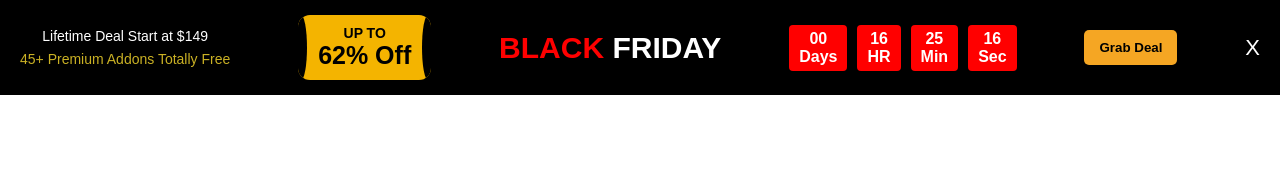
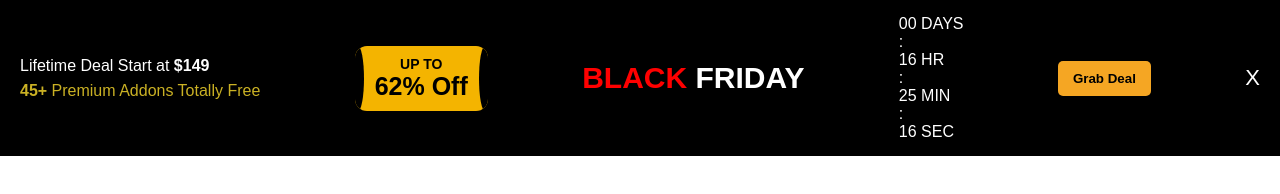
Before and after one commit to rajneeshkumar222/Banner, a plain HTML site: page index.html in a window 1280 px wide. Drawn offline with Linux system fonts and the light colour scheme.

Commit message:
Update index.html

```diff
--- a/index.html
+++ b/index.html
@@ -4,29 +4,74 @@
     <meta charset="UTF-8" />
     <meta name="viewport" content="width=device-width, initial-scale=1.0" />
     <link rel="stylesheet" href="style.css" />
-  <title>Banner</title>
+    <link rel="preconnect" href="https://fonts.googleapis.com">
+    <link rel="preconnect" href="https://fonts.gstatic.com" crossorigin>
+    <link
+        href="https://fonts.googleapis.com/css2?family=Mulish:ital,wght@0,200..1000;1,200..1000&family=Outfit:wght@100..900&family=Poppins:ital,wght@0,100;0,200;0,300;0,400;0,500;0,600;0,700;0,800;0,900;1,100;1,200;1,300;1,400;1,500;1,600;1,700;1,800;1,900&display=swap"
+        rel="stylesheet">
+    <link rel="preconnect" href="https://fonts.googleapis.com">
+    <link rel="preconnect" href="https://fonts.gstatic.com" crossorigin>
+    <link
+        href="https://fonts.googleapis.com/css2?family=Lilita+One&family=Mulish:ital,wght@0,200..1000;1,200..1000&family=Outfit:wght@100..900&family=Poppins:ital,wght@0,100;0,200;0,300;0,400;0,500;0,600;0,700;0,800;0,900;1,100;1,200;1,300;1,400;1,500;1,600;1,700;1,800;1,900&family=Titan+One&display=swap"
+        rel="stylesheet">
+    <title>Black Friday Banner</title>
 </head>
+
 <body>
+    <div class="banner">
+        <div class="item">
+            <div class="deal-info">
+                <div class="top-line">Lifetime Deal Start at <strong>$149</strong></div>
+                <div class="highlight"><strong>45+</strong> Premium Addons Totally Free</div>
+            </div>
+        </div>
 
-  <div class="banner">
-    <p>Lifetime Deal Start at $149 <span class="highlight">45+ Premium Addons Totally Free</span></p>
+        <div class="item">
             <div class="discount">
                 UP TO <span>62% Off</span>
             </div>
+        </div>
+
+        <div class="item">
             <div class="black">
                 BLACK <span>FRIDAY</span>
             </div>
-    <div class="time">
-      <div><span id="days">00</span> <span>Days</span></div>
-      <div><span id="hours">23</span> <span>HR</span></div>
-      <div><span id="minutes">21</span> <span>Min</span></div>
-      <div><span id="seconds">16</span> <span>Sec</span></div>
         </div>
+
+        <div class="item">
+            <div class="timer">
+                <div class="time-block">
+                    <span class="number" id="days">00</span>
+                    <span class="label">DAYS</span>
+                </div>
+                <span class="colon">:</span>
+                <div class="time-block">
+                    <span class="number" id="hours">23</span>
+                    <span class="label">HR</span>
+                </div>
+                <span class="colon">:</span>
+                <div class="time-block">
+                    <span class="number" id="minutes">21</span>
+                    <span class="label">MIN</span>
+                </div>
+                <span class="colon">:</span>
+                <div class="time-block">
+                    <span class="number" id="seconds">16</span>
+                    <span class="label">SEC</span>
+                </div>
+            </div>
+        </div>
+
+        <div class="item">
             <button class="grab">Grab Deal</button>
+        </div>
+
+        <div class="item">
             <div class="cross">X</div>
         </div>
-
+    </div>
 
     <script src="script.js"></script>
 </body>
+
 </html>
```
Lines whose indentation alone changed are shown as unchanged.
